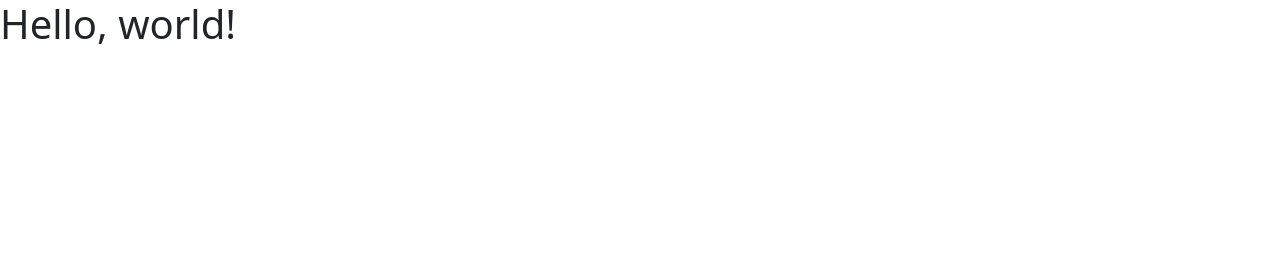
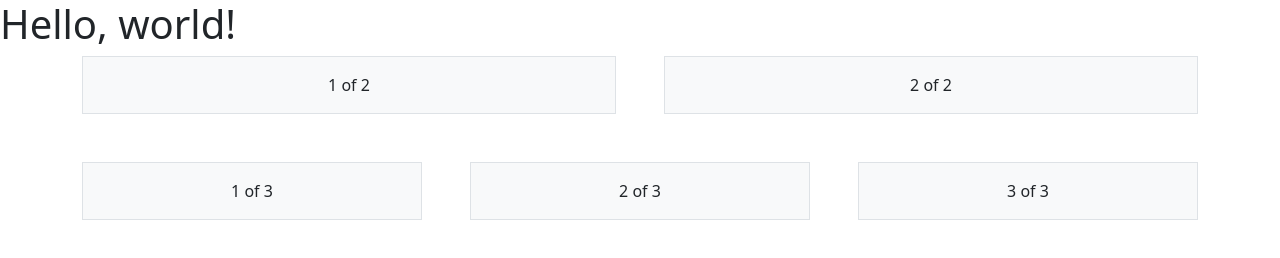
Before and after one commit to Dave-Doles/code-space-induction-test, a plain HTML site: page www/Root/Index.html in a window 1280 px wide. Drawn offline with nearby package versions, Linux system fonts and the light colour scheme.

Commit message:
Containers

```diff
--- a/www/Root/Index.html
+++ b/www/Root/Index.html
@@ -7,7 +7,31 @@
     <link href="https://cdn.jsdelivr.net/npm/bootstrap@5.2.3/dist/css/bootstrap.min.css" rel="stylesheet" integrity="sha384-rbsA2VBKQhggwzxH7pPCaAqO46MgnOM80zW1RWuH61DGLwZJEdK2Kadq2F9CUG65" crossorigin="anonymous">
   </head>
   <body>
+
     <h1>Hello, world!</h1>
     <script src="https://cdn.jsdelivr.net/npm/bootstrap@5.2.3/dist/js/bootstrap.bundle.min.js" integrity="sha384-kenU1KFdBIe4zVF0s0G1M5b4hcpxyD9F7jL+jjXkk+Q2h455rYXK/7HAuoJl+0I4" crossorigin="anonymous"></script>
+
+
+  <div class="container overflow-hidden text-center">
+  <div class="row g-5">
+    <div class="col-6">
+      <div class="p-3 border bg-light">1 of 2</div>
+    </div>
+    <div class="col-6">
+      <div class="p-3 border bg-light">2 of 2</div>
+    </div>
+    <div class="col-4">
+      <div class="p-3 border bg-light">1 of 3</div>
+    </div>
+    <div class="col-4">
+      <div class="p-3 border bg-light">2 of 3</div>
+    </div>
+    <div class="col-4">
+      <div class="p-3 border bg-light">3 of 3</div>
+    </div>
+  </div>
+</div>
   </body>
+
+
 </html>
```
Also changed, not shown: www/Root/e.html (added, +36 -0 lines).
